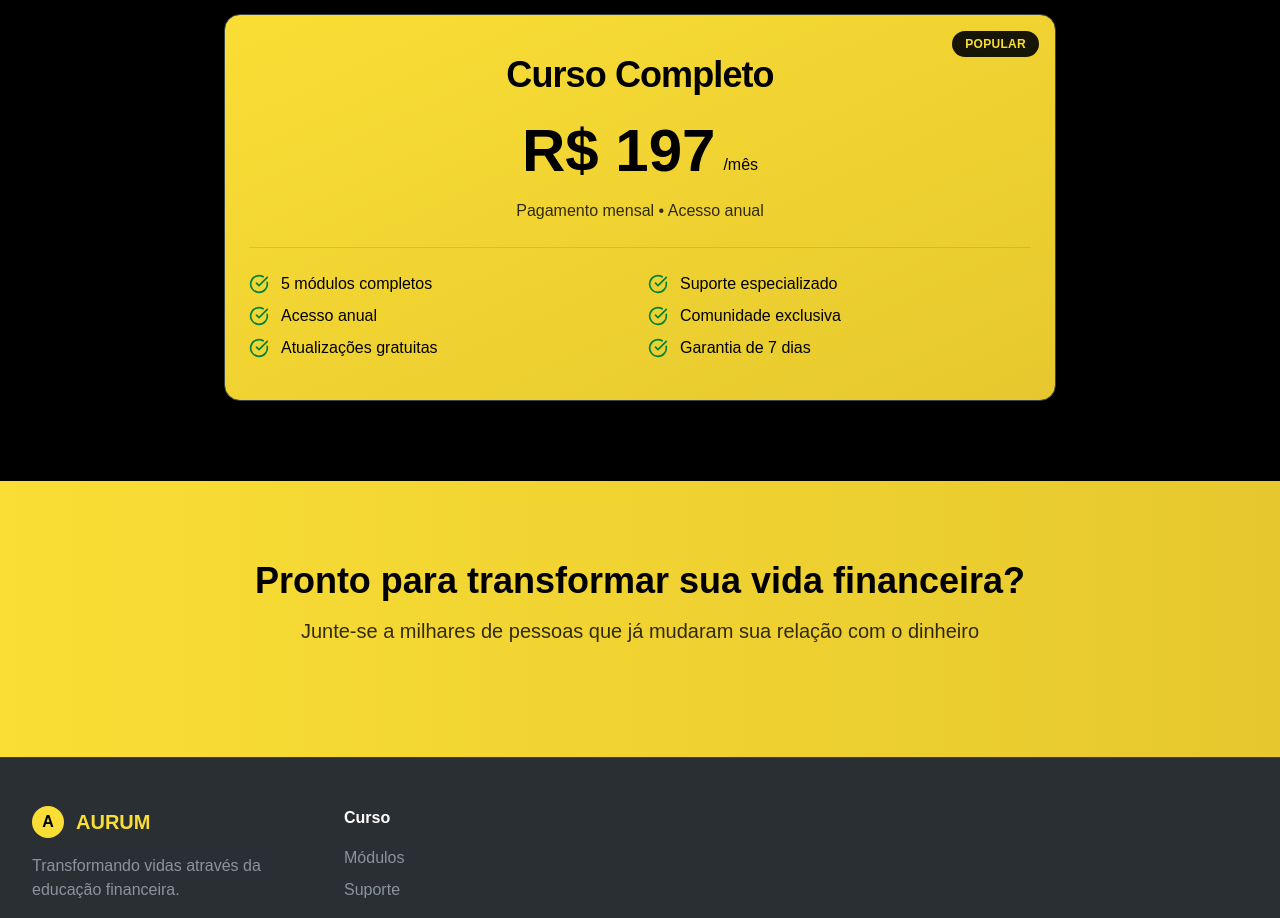
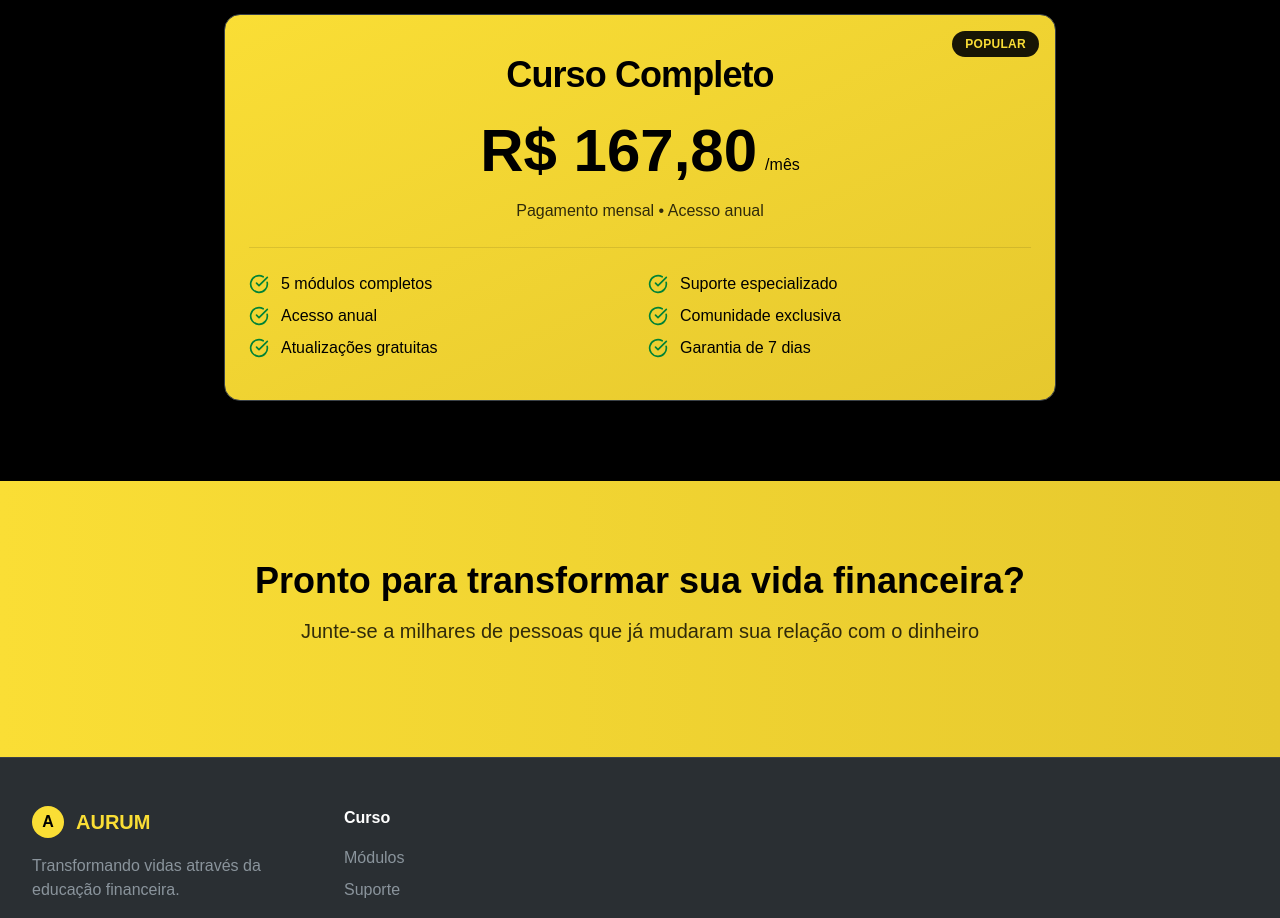
Before and after one commit to gustavo-gomess/AURUM, a Next.js app in the folder aurum-plataforma/: page / in a window 1280 px wide. Shown: the part 2340-3258 px from the top of the page. Built offline with nearby package versions, Linux system fonts and the light colour scheme.

Commit message:
Update course price on HomePage from R$ 197 to R$ 167,80 for accurate pricing display

```diff
--- a/aurum-plataforma/src/app/page.tsx
+++ b/aurum-plataforma/src/app/page.tsx
@@ -388,7 +388,7 @@ export default function HomePage() {
             <CardHeader className="text-center pb-6 pt-10">
               <CardTitle className="text-3xl lg:text-4xl font-bold">Curso Completo</CardTitle>
               <div className="mt-5 flex items-end justify-center gap-2">
-                <span className="text-5xl lg:text-6xl font-bold">R$ 197</span>
+                <span className="text-5xl lg:text-6xl font-bold">R$ 167,80</span>
                 <span className="text-base font-medium pb-1">/mês</span>
               </div>
               <p className="text-black/80 mt-3">Pagamento mensal • Acesso anual</p>
```
